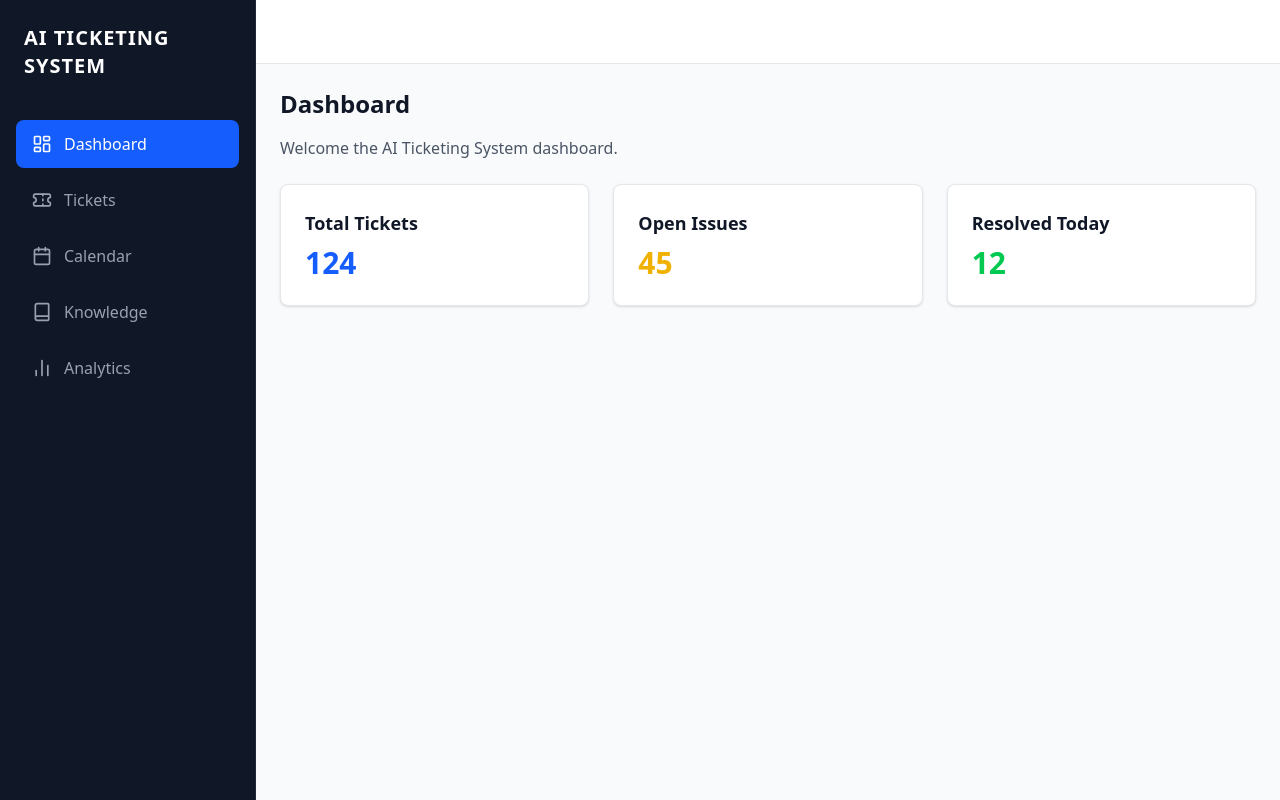
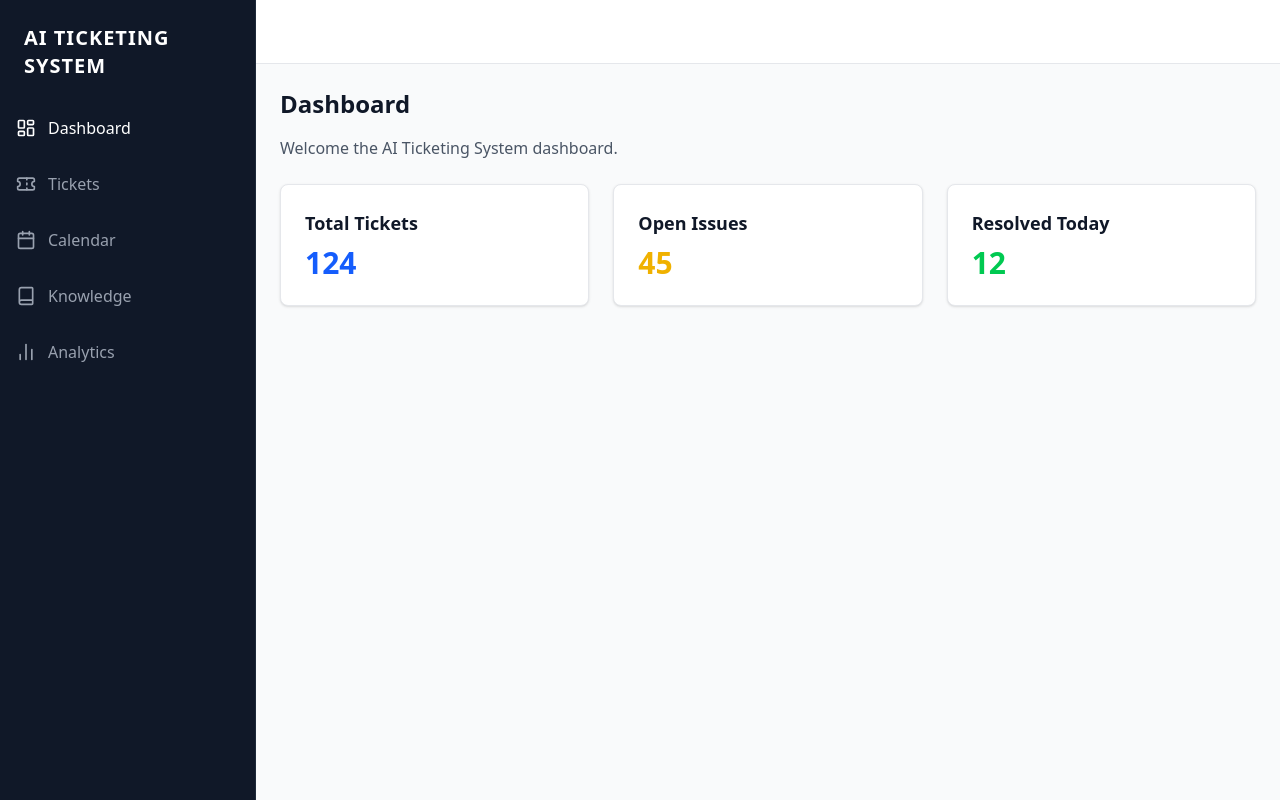
Before and after one commit to RohanMankame/AI_Ticketing_System-Frontend, a React (Vite) app: page / in a window 1280 px wide. Built offline with nearby package versions, Linux system fonts and the light colour scheme; no server answers; what ag-grid-community would draw is missing.

Commit message:
edit sytling of sidebar

```diff
--- a/src/components/Sidebar.jsx
+++ b/src/components/Sidebar.jsx
@@ -15,14 +15,14 @@ const Sidebar = () => {
             <div className="p-6 ">
                 <h2 className="text-xl font-bold tracking-wider">AI TICKETING SYSTEM</h2>
             </div>
-            <nav className="flex-1 p-4 space-y-2">
+            <nav className="flex-1 p-0 space-y-2">
                 {navItems.map((item) => (
                     <NavLink
                         key={item.name}
                         to={item.path}
                         className={({ isActive }) =>
-                            `flex items-center space-x-3 px-4 py-3 rounded-lg transition-colors duration-200 ${isActive
-                                ? 'bg-blue-600 text-white'
+                            `flex items-center space-x-3 px-4 py-3  transition-colors duration-200 ${isActive
+                                ? 'bg-black-200 text-white'
                                 : 'text-gray-400 hover:bg-gray-800 hover:text-white'
                             }`
                         }
```
